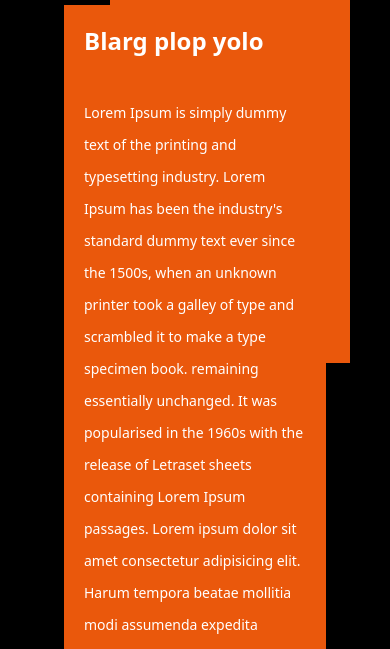
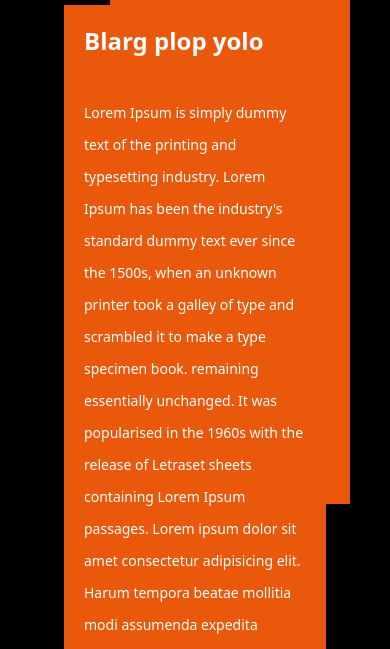
Before and after one commit to NoraSEDJAI/Template_HTMLCSS_NoraSED, a plain HTML site: page index.html in a window 390 px wide. Shown: the part 195-844 px from the top of the page. Drawn offline with nearby package versions, Linux system fonts and the light colour scheme.

Commit message:
Change size of Orange block for mobile and tablet

```diff
--- a/index.html
+++ b/index.html
@@ -56,7 +56,7 @@
 </header>
 <div class="bg-black">
     <div class="z-0 grid grid-col-1 grid-rows-2 gap-2 p-16 mx-auto md:grid-cols-2 md:grid-rows-2 lg:w-4/5 lg:grid-cols-3 lg:grid-rows-2 lg:gap-2">
-        <div class="bg-orange-600 z-10 absolute right-10 -mt-4 w-60 h-3/6 md:w-3/6 md:h-2/6 md:-mt-12 lg:right-36 lg:-mt-6 lg:w-2/6 lg:h-4/6"></div>
+        <div class="bg-orange-600 z-10 absolute right-10 -mt-4 w-60 h-4/6 md:w-3/6 md:h-3/6 md:-mt-12 lg:right-36 lg:-mt-6 lg:w-2/6 lg:h-4/6"></div>
 
         <div class="z-20 relative">
             <img class="object-cover h-full" src="femme.jpg"/>
```
